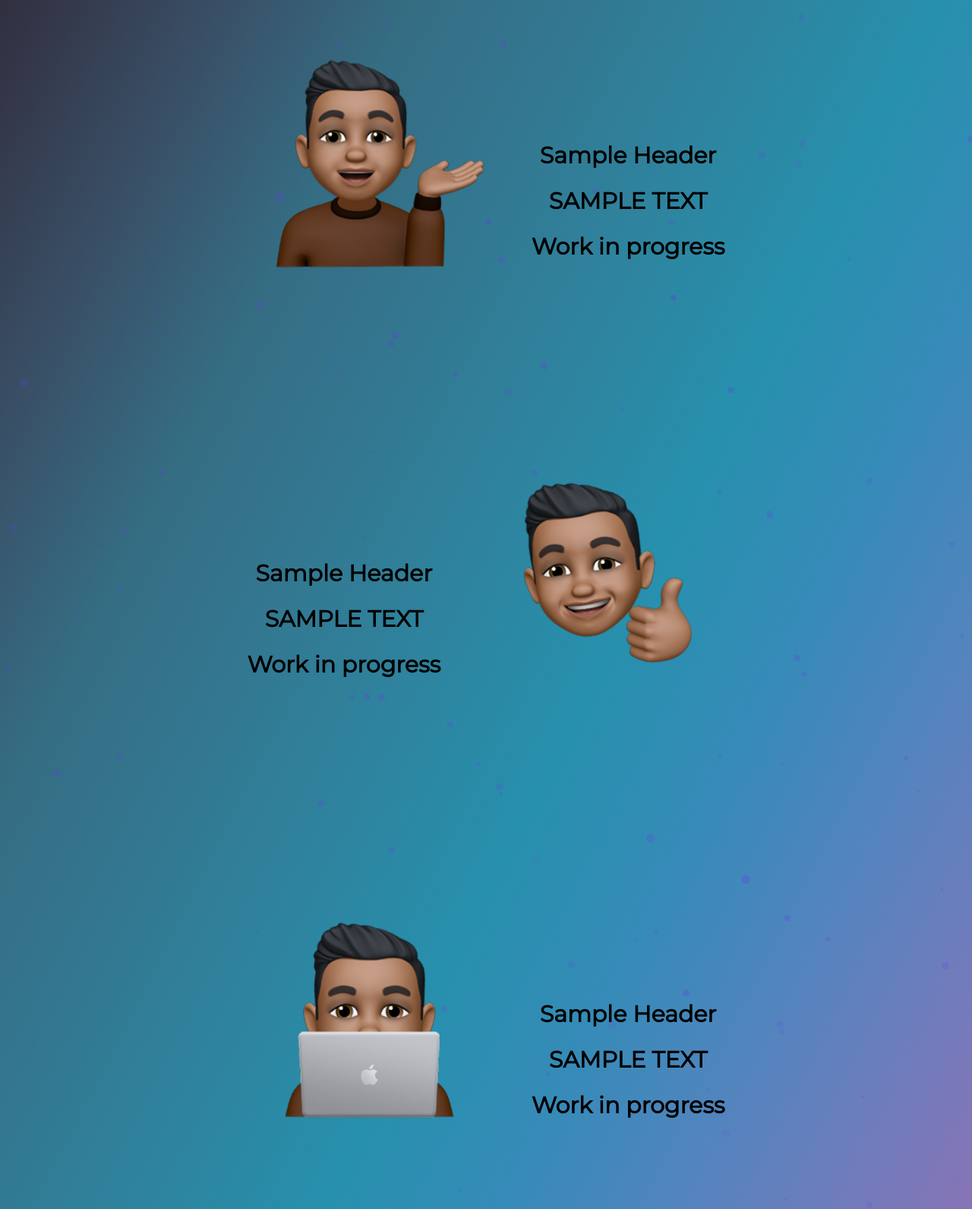
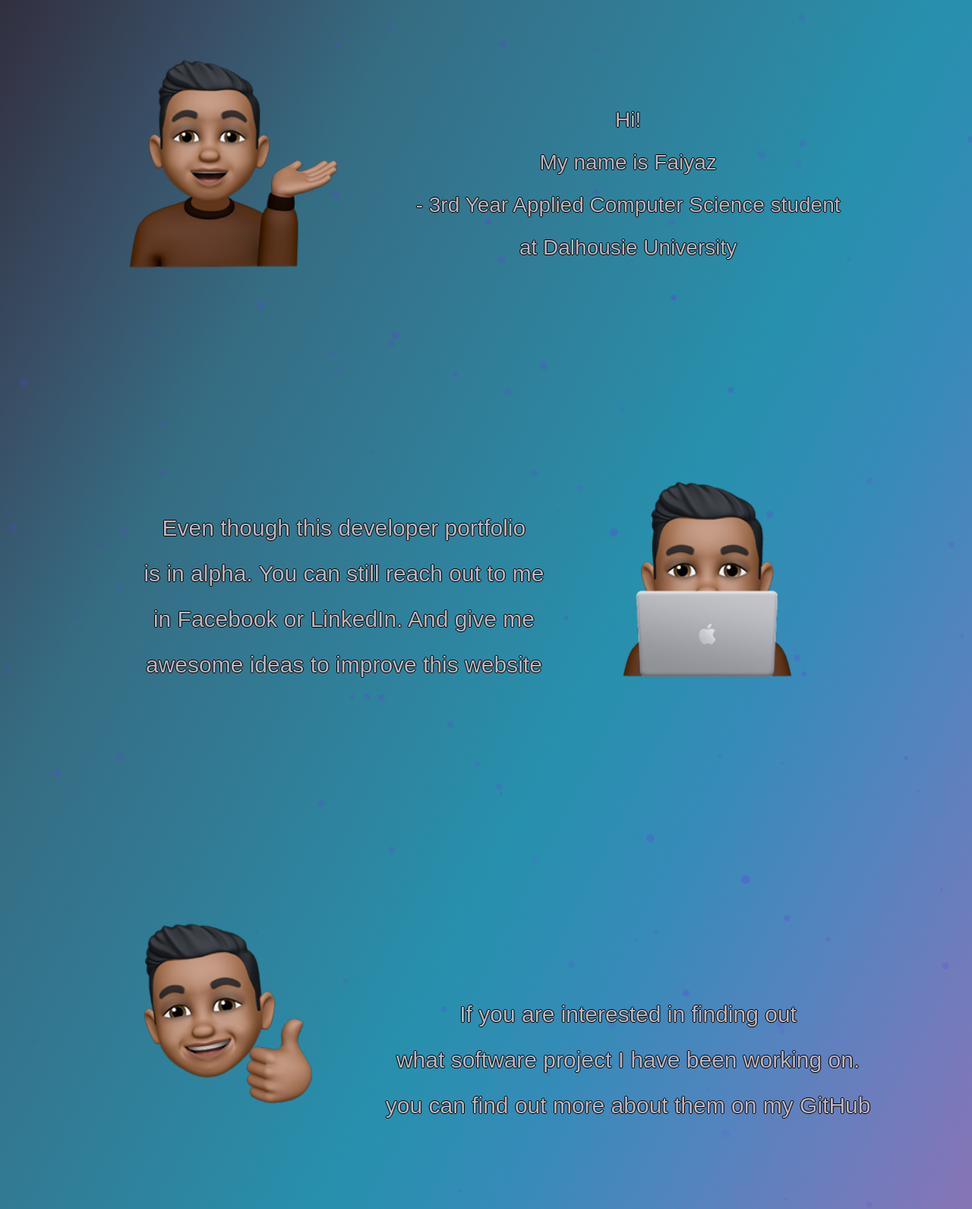
Before and after one commit to brownbyteXCVI/developer-portfolio-website, a plain HTML site: page index.html in a window 1280 px wide. Shown: the part 760-2351 px from the top of the page at 76% size. Drawn offline with nearby package versions, Linux system fonts and the light colour scheme.

Commit message:
Added discription to body and made some refinements

```diff
--- a/index.html
+++ b/index.html
@@ -40,22 +40,22 @@
 
             <img src="images/pic3.png" alt="">
 
-            <h3> Sample Header <br> SAMPLE TEXT <br> Work in progress</h3>
+            <h3> Hi! <br> My name is Faiyaz <br> - 3rd Year Applied Computer Science student <br> at Dalhousie University</h3>
 
         </div>
 
         <div class="about_container_2" data-aos="fade-right">
 
-            <h3> Sample Header <br> SAMPLE TEXT <br> Work in progress</h3>
-            <img src="images/pic2.png" alt="">
+            <h3> Even though this developer portfolio <br> is in alpha. You can still reach out to me <br>in Facebook or LinkedIn. And give me <br> awesome ideas to improve this website <br> </h3>
+            <img src="images/pic1.png" alt="">
 
         </div>
 
         <div class="about_container_3"  data-aos="fade-left">
 
-            <img src="images/pic1.png" alt="">
+            <img src="images/pic2.png" alt="">
 
-            <h3> Sample Header <br> SAMPLE TEXT <br> Work in progress</h3>
+            <h3> If you are interested in finding out <br>  what software project I have been working on. <br> you can find out more about them on my GitHub <br> </h3>
         </div>
 
 
@@ -90,7 +90,7 @@
                 </div>
                 <div class="card_text">
                     <span class="date"></span>
-                    <p class="proj_tools"> HTML, CSS, JS</p>
+                    <p class="proj_tools"> TITLE </p>
                     <h1>Post One</h1>
                     <p class="proj_desc">SAMPLE TEXT</p>
                 </div>
@@ -108,7 +108,7 @@
                 </div>
                 <div class="card_text">
                     <span class="date"></span>
-                    <p> HTML, CSS, JS</p>
+                    <p> TITLE</p>
                     <h1>Post Two</h1>
                     <p>SAMPLE TEXT</p>
                 </div>
--- a/styles.css
+++ b/styles.css
@@ -22,11 +22,15 @@ body{
 .about_container_1 > h3{
     display: inline-block;
     line-height: 2;
-    font-size: 30px;
+    font-size: 28px;
     margin-left:  50px;
     position: relative;
     bottom: 25px;
-
+    width: 50%;
+    font-family: 'Noto Sans JP', sans-serif;
+    font-weight: 500;
+    color: rgb(192, 182, 192);
+    text-shadow: -1px 0 black, 0 1px black, 1px 0 black, 0 -1px black;
 }
 
 .about_container_1 > img {
@@ -54,6 +58,10 @@ body{
     margin-right:  50px;
     position: relative;
     bottom: 25px;
+    font-family: 'Noto Sans JP', sans-serif;
+    font-weight: 500;
+    color: rgb(192, 182, 192);
+    text-shadow: -1px 0 black, 0 1px black, 1px 0 black, 0 -1px black;
 
 }
 
@@ -82,6 +90,10 @@ body{
     margin-left:  50px;
     position: relative;
     bottom: 25px;
+    font-family: 'Noto Sans JP', sans-serif;
+    font-weight: 500;
+    color: rgb(192, 182, 192);
+    text-shadow: -1px 0 black, 0 1px black, 1px 0 black, 0 -1px black;
 
 }
 
@@ -120,10 +132,6 @@ color: thistle;
 
 
 }
-
-
-
-
 
 
 
```
